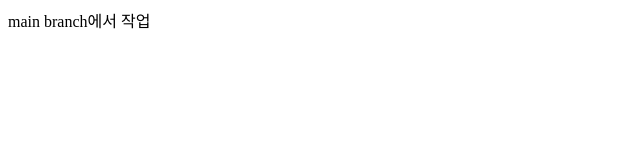
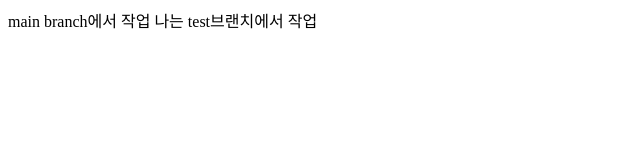
Before and after one commit to KwakYounHo/git_checkout_branch_file_test, a plain HTML site: page index.html in a window 1280 px wide. Shown: the whole page, without its empty margins (0-640 px from the left). Drawn offline with Linux system fonts and the light colour scheme.

Commit message:
다른 브랜치에서 작업

```diff
--- a/index.html
+++ b/index.html
@@ -8,5 +8,6 @@
 </head>
 <body>
   main branch에서 작업
+  나는 test브랜치에서 작업
 </body>
 </html>
```
